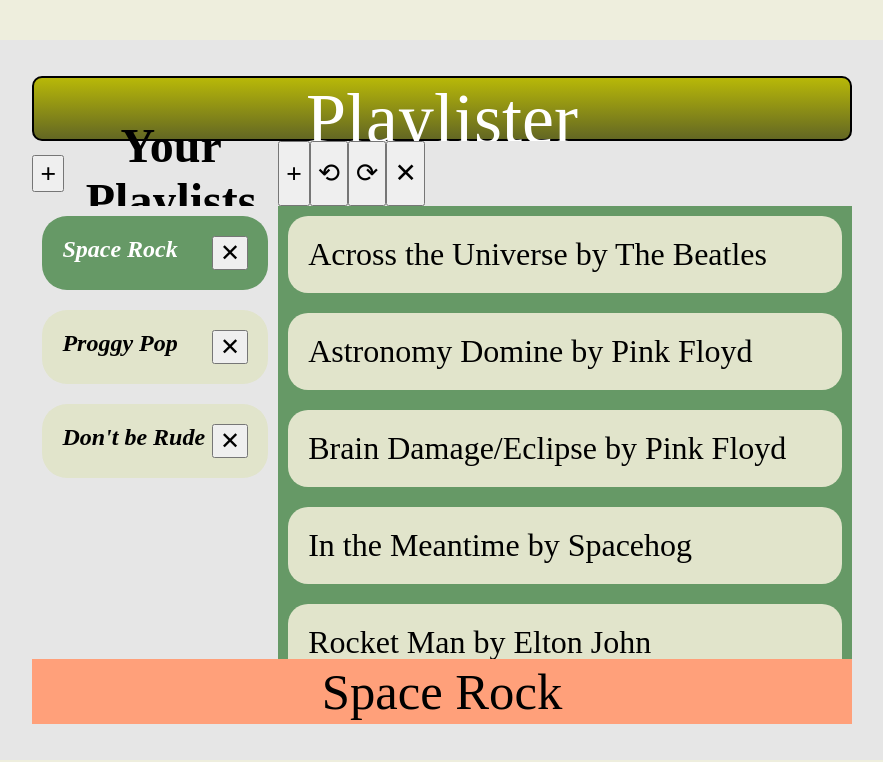
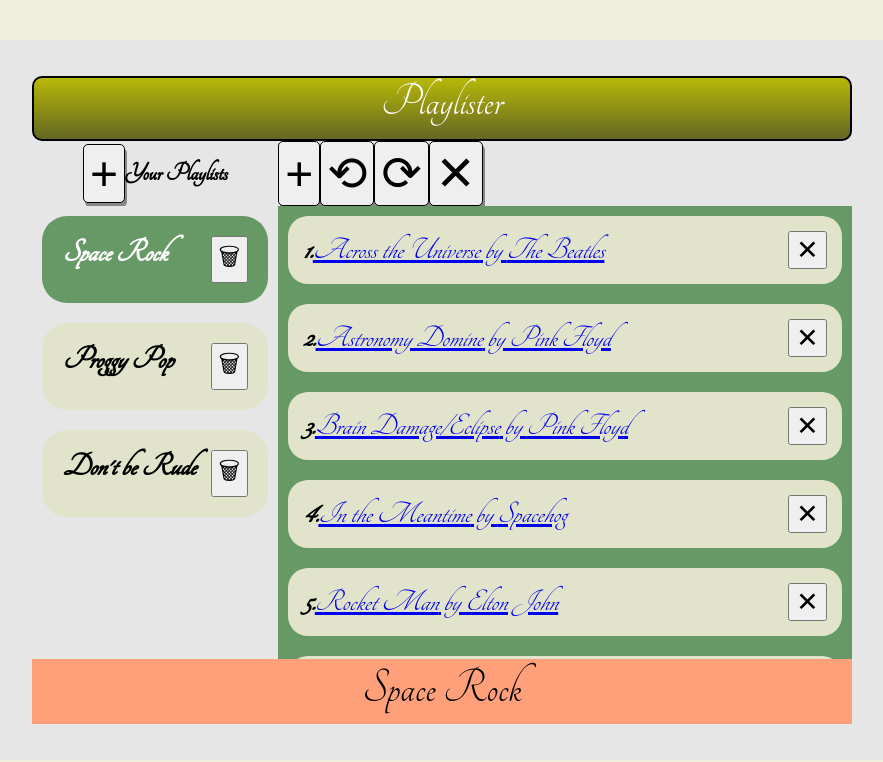
Before and after one commit to Jmarin123/playlister_hw2, a React (Create React App) app: page / in a window 1280 px wide. Both pictures are taken after a click on the element "Space Rock". Shown: the top 762 px of the page, without its empty margins (198-1081 px from the left). Built offline with nearby package versions, Linux system fonts and the light colour scheme.

Commit message:
Main UI fixes

```diff
--- a/src/App.css
+++ b/src/App.css
@@ -1,3 +1,5 @@
+@import url('https://fonts.googleapis.com/css2?family=Tangerine&display=swap');
+
 :root {
   /*
         FIRST WE'LL DEFINE OUR SWATCHES, i.e. THE COMPLEMENTARY
@@ -17,9 +19,10 @@
   background-color: var(--swatch-foundation);
 }
 
+
 #root {
   background-color: var(--swatch-primary);
-  font-family: serif;
+  font-family: 'Tangerine', serif;
   position: absolute;
   width: 80%;
   left: 10%;
@@ -47,7 +50,8 @@
   background-image: linear-gradient(to bottom,
       #b8b808, #636723);
   color: white;
-  font-size: 54pt;
+  font-size: 36pt;
+
   border-color: black;
   border-width: 2px;
   border-style: solid;
@@ -58,7 +62,7 @@
   grid-column: 1 / 2;
   grid-row: 2 / 3;
   text-align: center;
-  font-size: 36pt;
+  font-size: 20pt;
   font-weight: bold;
   display: flex;
   flex-direction: row;
@@ -108,13 +112,29 @@
   float: left;
 }
 
+.toolbar-button {
+  font-size: 36pt;
+  border-width: 1px;
+  border-color: black;
+  border-style: solid;
+  box-shadow: 2px 4px #888888;
+  border-radius: 5px;
+}
+
 .list-card,
 .selected-list-card,
 .unselected-list-card {
-  font-size: 18pt;
+  font-size: 25pt;
   margin: 10px;
   padding: 20px;
   border-radius: 25px;
+}
+
+.list-card:hover,
+.selected-list-card:hover,
+.unselected-list-card:hover {
+  background-color: var(--swatch-contrast);
+  color: white;
 }
 
 .unselected-list-card:hover {
@@ -160,15 +180,21 @@
 .playlister-song-dragged-to {
   display: flex;
   align-items: center;
+  justify-content: space-between;
   font-size: 24pt;
   height: 20%;
   margin: 10px;
-  padding: 20px;
+  padding: 15px;
   border-radius: 20px;
   background-color: rgb(225, 228, 203);
 }
 
+.song-span {
+  font-weight: normal;
+}
+
 input {
+  /* font-family: 'Tangerine', serif; */
   font-size: 20pt;
 }
 
@@ -190,6 +216,7 @@
   visibility: hidden;
   opacity: 0;
   transition: all 0.35s ease-in;
+  font-family: var(--font-primary);
 }
 
 .modal.is-visible {
@@ -199,7 +226,8 @@
 
 .modal-root {
   position: relative;
-  max-width: 1200vw;
+  /* max-width: 1200vw; */
+  max-width: 50vw;
   max-height: 600vh;
   overflow: visible;
   display: flex;
--- a/src/components/ListCard.js
+++ b/src/components/ListCard.js
@@ -87,7 +87,7 @@
                         id={"delete-list-" + keyNamePair.key}
                         className="list-card-button"
                         onClick={this.handleDeleteList}
-                        value={"\u2715"} />
+                        value={"🗑"} />
                 </div>
             );
         }
--- a/src/components/SongCard.js
+++ b/src/components/SongCard.js
@@ -3,7 +3,7 @@
 export default class SongCard extends React.Component {
     constructor(props) {
         super(props);
-
+        console.log(props)
         this.state = {
             isDragging: false,
             draggedTo: false
@@ -62,10 +62,11 @@
         const { song } = this.props;
         let num = this.getItemNum();
         console.log("num: " + num);
-        let itemClass = "playlister-song";
+        let itemClass = "playlister-song unselected-list-card";
         if (this.state.draggedTo) {
             itemClass = "playlister-song-dragged-to";
         }
+        let youtubeURL = `https://www.youtube.com/watch?v=${song.youTubeId}`
         return (
             <div
                 id={'song-' + num}
@@ -77,7 +78,13 @@
                 onDrop={this.handleDrop}
                 draggable="true"
             >
-                {song.title} by {song.artist}
+                <span>
+                    {num}.
+                    <a href={youtubeURL} class="song-span">{song.title} by {song.artist}</a>
+                </span>
+                <div>
+                    <input type="button" value="✕"></input>
+                </div>
             </div>
         )
     }
```
